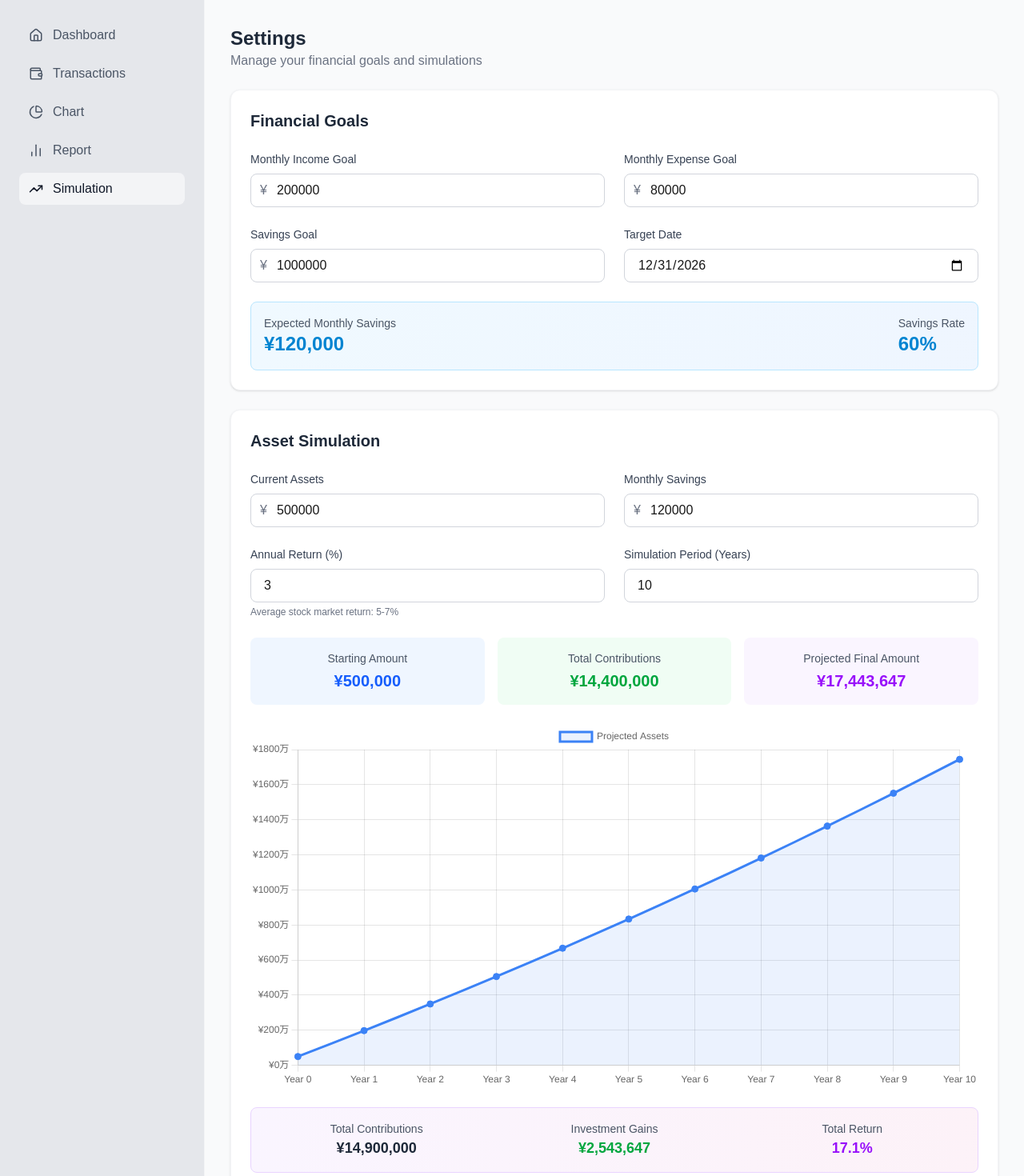
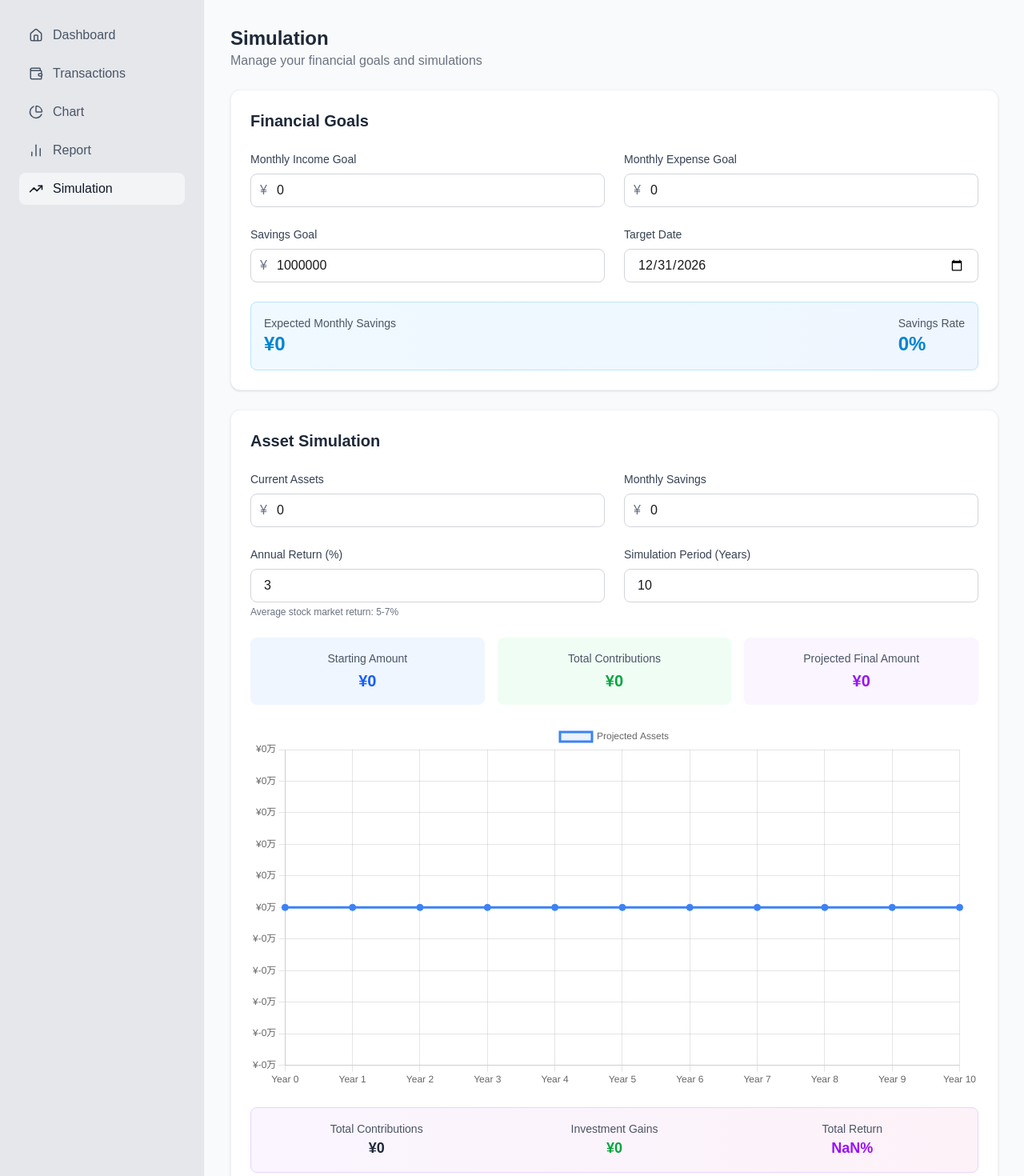
Before and after one commit to syuwachan/ts-ddd-expense-tracker, a Next.js app in the folder frontend/: page /simulation in a window 1280 px wide. Shown: the top 1470 px of the page at 80% size. Built offline with nearby package versions, Linux system fonts and the light colour scheme; no server answers; the database is empty.

Commit message:
simulation

```diff
--- a/frontend/src/app/simulation/page.tsx
+++ b/frontend/src/app/simulation/page.tsx
@@ -1,6 +1,6 @@
 'use client';
 
-import { useState } from 'react';
+import { useState, useEffect } from 'react';
 import {
   Chart as ChartJS,
   CategoryScale,
@@ -11,8 +11,10 @@ import {
   Tooltip,
   Legend,
   Filler,
+  TooltipItem,
 } from 'chart.js';
 import { Line } from 'react-chartjs-2';
+import { useSummary } from '@/hooks/useTransactions';
 
 ChartJS.register(
   CategoryScale,
@@ -26,19 +28,42 @@ ChartJS.register(
 );
 
 export default function SettingsPage() {
-  // 目標設定
-  const [monthlyIncomeGoal, setMonthlyIncomeGoal] = useState(200000);
-  const [monthlyExpenseGoal, setMonthlyExpenseGoal] = useState(80000);
+  // Fetch real data
+  const { data: summary, isLoading } = useSummary();
+
+  // goal setting
+  const [monthlyIncomeGoal, setMonthlyIncomeGoal] = useState(0);
+  const [monthlyExpenseGoal, setMonthlyExpenseGoal] = useState(0);
   const [savingsGoal, setSavingsGoal] = useState(1000000);
   const [savingsDeadline, setSavingsDeadline] = useState('2026-12-31');
 
-  // 資産シミュレーション
-  const [currentAssets, setCurrentAssets] = useState(500000);
-  const [monthlySavings, setMonthlySavings] = useState(120000);
+  // asset simulation
+  const [currentAssets, setCurrentAssets] = useState(0);
+  const [monthlySavings, setMonthlySavings] = useState(0);
   const [annualReturn, setAnnualReturn] = useState(3);
   const [simulationYears, setSimulationYears] = useState(10);
 
-  // シミュレーション計算
+  // Populate initial values from real data
+  useEffect(() => {
+    if (summary) {
+      // Set current assets to actual balance
+      setCurrentAssets(summary.balance);
+
+      // Calculate net monthly savings (income - expense)
+      const netSavings = summary.totalIncome - summary.totalExpense;
+      setMonthlySavings(netSavings);
+
+      // Set goals based on actual totals
+      if (monthlyIncomeGoal === 0) {
+        setMonthlyIncomeGoal(summary.totalIncome);
+      }
+      if (monthlyExpenseGoal === 0) {
+        setMonthlyExpenseGoal(summary.totalExpense);
+      }
+    }
+  }, [summary, monthlyIncomeGoal, monthlyExpenseGoal]);
+
+  // simulation calculation
   const calculateSimulation = () => {
     const months = simulationYears * 12;
     const monthlyRate = annualReturn / 100 / 12;
@@ -81,7 +106,7 @@ export default function SettingsPage() {
       legend: { display: true },
       tooltip: {
         callbacks: {
-          label: (context: any) => `¥${context.parsed.y.toLocaleString()}`,
+          label: (context: TooltipItem<'line'>) => `¥${context.parsed?.y?.toLocaleString() ?? '0'}`,
         },
       },
     },
@@ -89,13 +114,13 @@ export default function SettingsPage() {
       y: {
         beginAtZero: false,
         ticks: {
-          callback: (value: any) => `¥${(value / 10000).toFixed(0)}万`,
+          callback: (value: string | number) => `¥${((Number(value) / 10000).toFixed(0))}万`,
         },
       },
     },
   };
 
-  // 目標達成までの期間計算
+  // calculate time to goal
   const calculateGoalMonths = () => {
     if (monthlySavings <= 0) return Infinity;
     const remaining = savingsGoal - currentAssets;
@@ -117,11 +142,26 @@ export default function SettingsPage() {
   const yearsToGoal = Math.floor(monthsToGoal / 12);
   const remainingMonths = monthsToGoal % 12;
 
+  // Show loading state
+  if (isLoading) {
+    return (
+      <div className="max-w-6xl mx-auto space-y-6">
+        <header>
+          <h1 className="text-2xl font-semibold text-gray-800">Simulation</h1>
+          <p className="text-gray-500">Manage your financial goals and simulations</p>
+        </header>
+        <div className="bg-white p-6 rounded-xl shadow-sm border border-gray-100 text-center">
+          <p className="text-gray-400">Loading financial data...</p>
+        </div>
+      </div>
+    );
+  }
+
   return (
     <div className="max-w-6xl mx-auto space-y-6">
       {/* Header */}
       <header>
-        <h1 className="text-2xl font-semibold text-gray-800">Settings</h1>
+        <h1 className="text-2xl font-semibold text-gray-800">Simulation</h1>
         <p className="text-gray-500">Manage your financial goals and simulations</p>
       </header>
 
```
